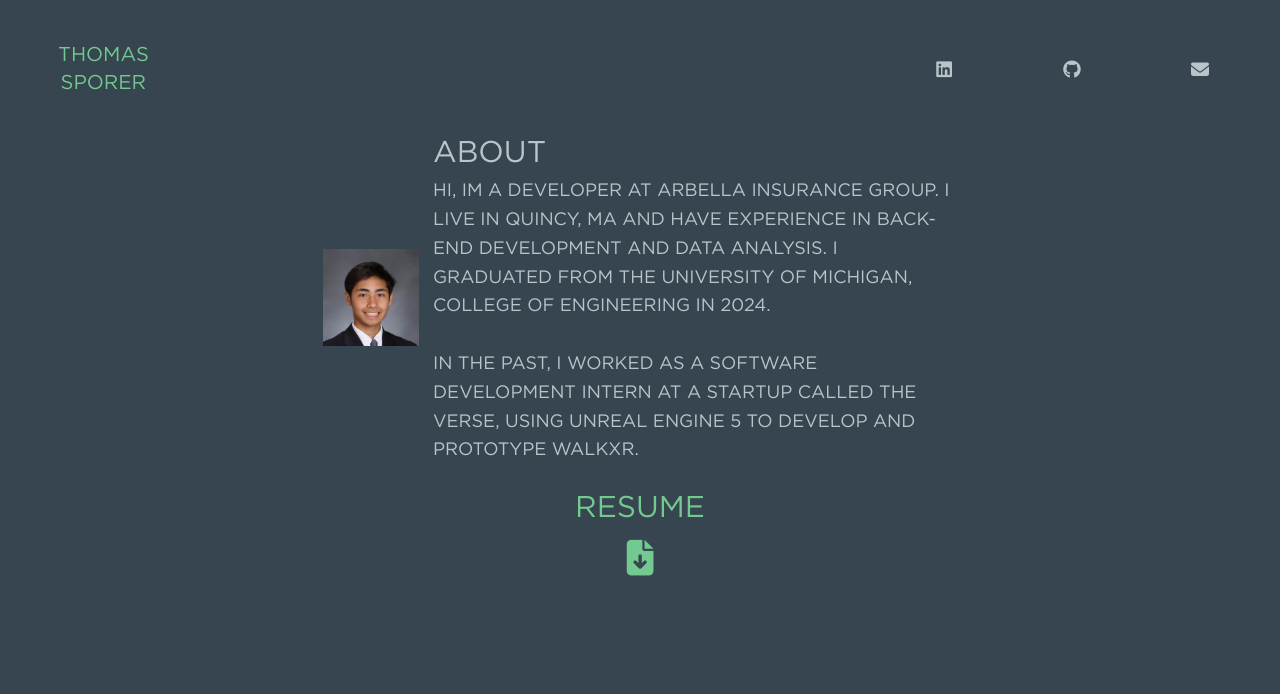
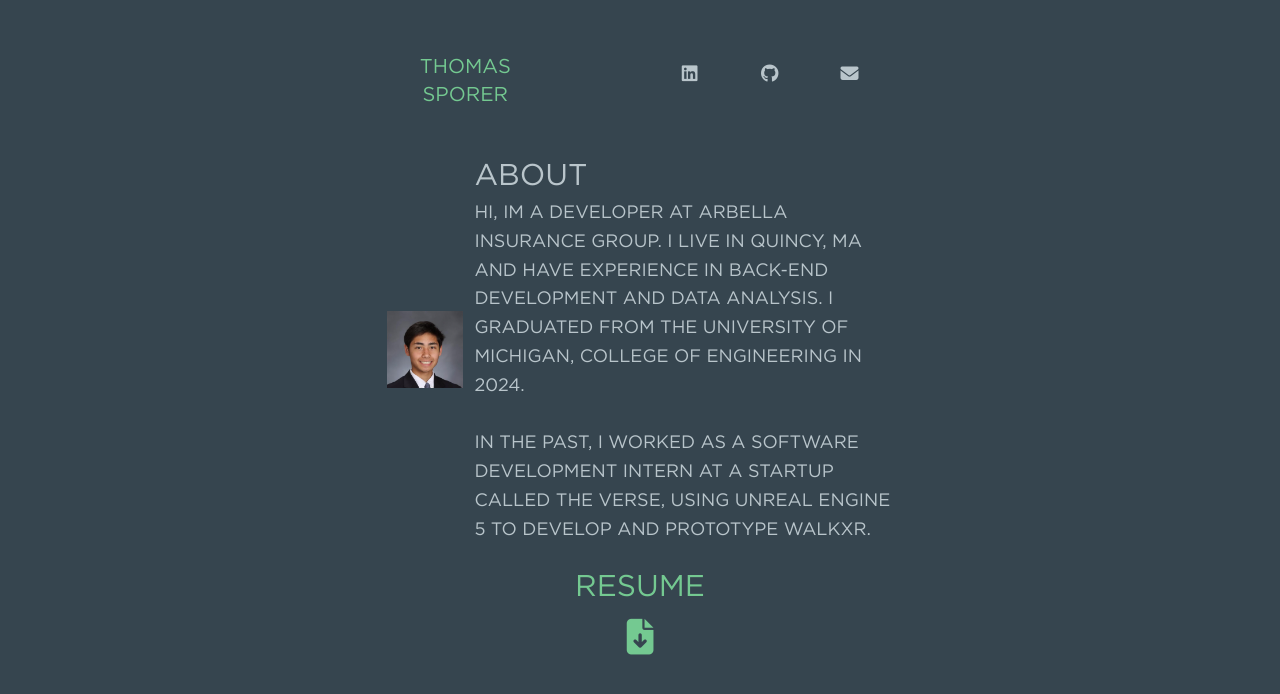
Before and after one commit to Tsporer/Tsporer.github.io, a React (Create React App) app: page / in a window 1280 px wide. Shown: the top 694 px of the page. Built offline with nearby package versions, Linux system fonts and the light colour scheme.

Commit message:
adjusted formatting

```diff
--- a/src/App.css
+++ b/src/App.css
@@ -192,6 +192,11 @@ h3 {
   outline: var(--menuLinkOutlineWidth, 2px) solid
     var(--menuLinkOutlineColor, currentColor);
   outline-offset: var(--menuLinkOutlineOffset);
+}
+
+a:focus {
+  outline: none;
+  box-shadow: none;
 }
 
 /*
--- a/src/components/About.tsx
+++ b/src/components/About.tsx
@@ -3,7 +3,7 @@ import Resume from "./Resume";
 function About() {
   return (
     <div className="block" id="home">
-      <div className="block lg:grid lg:grid-cols-6 pt-[2%] lg:pt-0 lg:px-[25%]">
+      <div className="block lg:grid lg:grid-cols-6 pt-[2%] lg:pt-0 lg:px-[30%]">
         <div className="m-auto items-center w-[75%] lg:w-[90%] lg:ml-[3%]">
           <img src="/images/seniorPicture.png" alt="" className="mt-[5%]" />
         </div>
--- a/src/components/Header.tsx
+++ b/src/components/Header.tsx
@@ -1,13 +1,13 @@
 function Header() {
   return (
     <nav className="bg-charcoal text-frenchgray">
-      <div className="w-full bg-charcoal flex items-center justify-between p-4 text-frenchgray">
+      <div className="w-full bg-charcoal flex items-center justify-center p-4 text-frenchgray">
         <div className="bg-charcoal text-xl text-center text-aquamarine block w-full lg:w-[12%]
-          items-center justify-center align-center font-gotham m-auto pt-[5%] lg:pt-[1%] lg:ml-[1%] lg:my-[1%]">
+          items-center justify-center align-center font-gotham m-auto pt-[5%] lg:pt-[1%] lg:ml-[30%] lg:my-[2%]">
           THOMAS SPORER
         </div>
-        <div className="hidden md:block bg-charcoal" id="navbar-default">
-          <ul className="font-medium flex mt-4 ease-in-out text-center bg-charcoal text-frenchgray font-raleway">
+        <div className="hidden md:block lg:flex justify-center bg-charcoal mr-[30%]" id="navbar-default">
+          <ul className="font-medium flex justify-center ease-in-out text-center bg-charcoal text-frenchgray font-gotham">
             {/* <li>
               <a href="#work" className="p-8 group transition-all ease-in-out duration-300 hover:text-aquamarine">
                 <span className="p-[12px] bg-left-bottom bg-gradient-to-r from-aquahue to-aquamarine bg-[length:0%_2px] bg-no-repeat group-hover:bg-[length:100%_2px] transition-all duration-500 ease-out">
@@ -16,22 +16,22 @@ function Header() {
               </a>
             </li> */}
             <li>
-              <a href="https://www.linkedin.com/in/thomas-sporer-29aba5210/" className="p-8 group transition-all ease-in-out duration-300 hover:text-aquamarine">
-                <span className="p-[12px] bg-left-bottom bg-gradient-to-r from-aquahue to-aquamarine bg-[length:0%_2px] bg-no-repeat group-hover:bg-[length:100%_2px] transition-all duration-500 ease-out">
+              <a href="https://www.linkedin.com/in/thomas-sporer-29aba5210/" className="p-[10px] group transition-all ease-in-out duration-300 hover:text-aquamarine">
+                <span className="p-[10px] py-[16px] bg-bottom bg-gradient-to-r from-aquahue to-aquamarine bg-[length:0%_0px] bg-no-repeat group-hover:bg-[length:63%_2px] transition-all duration-500 ease-out rounded-full w-12 h-12">
                   <i className="fa-brands fa-linkedin w-10"></i>
                 </span>
               </a>
             </li>
             <li>
-              <a href="https://github.com/Tsporer" className="p-8 group transition-all ease-in-out duration-300 hover:text-aquamarine">
-                <span className="p-[12px] bg-left-bottom bg-gradient-to-r from-aquahue to-aquamarine bg-[length:0%_2px] bg-no-repeat group-hover:bg-[length:100%_2px] transition-all duration-500 ease-out">
+              <a href="https://github.com/Tsporer" className="p-[10px] group transition-all ease-in-out duration-300 hover:text-aquamarine">
+                <span className="p-[10px] py-[16px] bg-bottom bg-gradient-to-r from-aquahue to-aquamarine bg-[length:0%_0px] bg-no-repeat group-hover:bg-[length:63%_2px] transition-all duration-500 ease-out rounded-full w-12 h-12">
                   <i className="fa-brands fa-github w-10"></i>
                 </span>
               </a>
             </li>
             <li>
-              <a href="mailto:tsporer10@gmail.com" className="p-8 group transition-all ease-in-out duration-300 hover:text-aquamarine">
-                <span className="p-[12px] bg-left-bottom bg-gradient-to-r from-aquahue to-aquamarine bg-[length:0%_2px] bg-no-repeat group-hover:bg-[length:100%_2px] transition-all duration-500 ease-out">
+              <a href="mailto:tsporer10@gmail.com" className="p-[10px] group transition-all ease-in-out duration-300 hover:text-aquamarine">
+                <span className="p-[10px] py-[16px] bg-bottom bg-gradient-to-r from-aquahue to-aquamarine bg-[length:0%_0px] bg-no-repeat group-hover:bg-[length:63%_2px] transition-all duration-500 ease-out rounded-full w-12 h-12">
                   <i className="fa-solid fa-envelope w-10"></i>
                 </span>
               </a>
```
